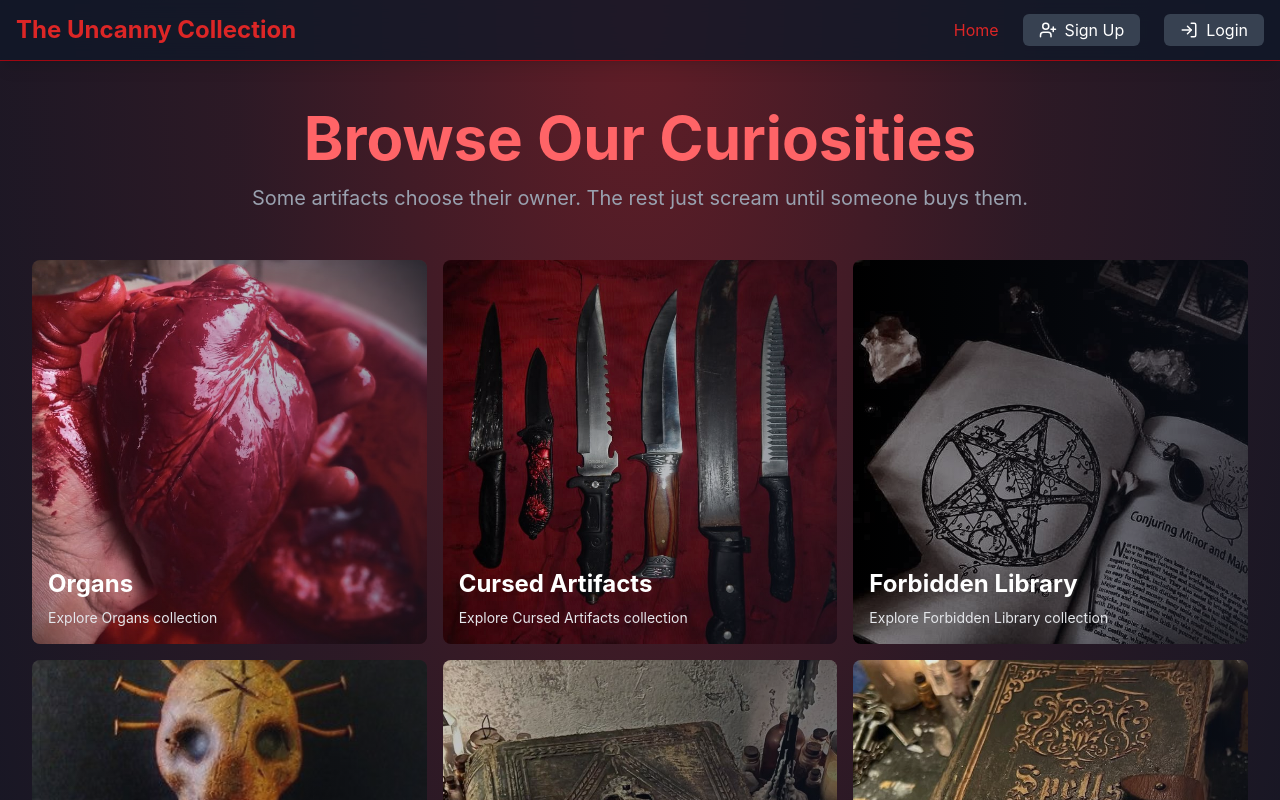
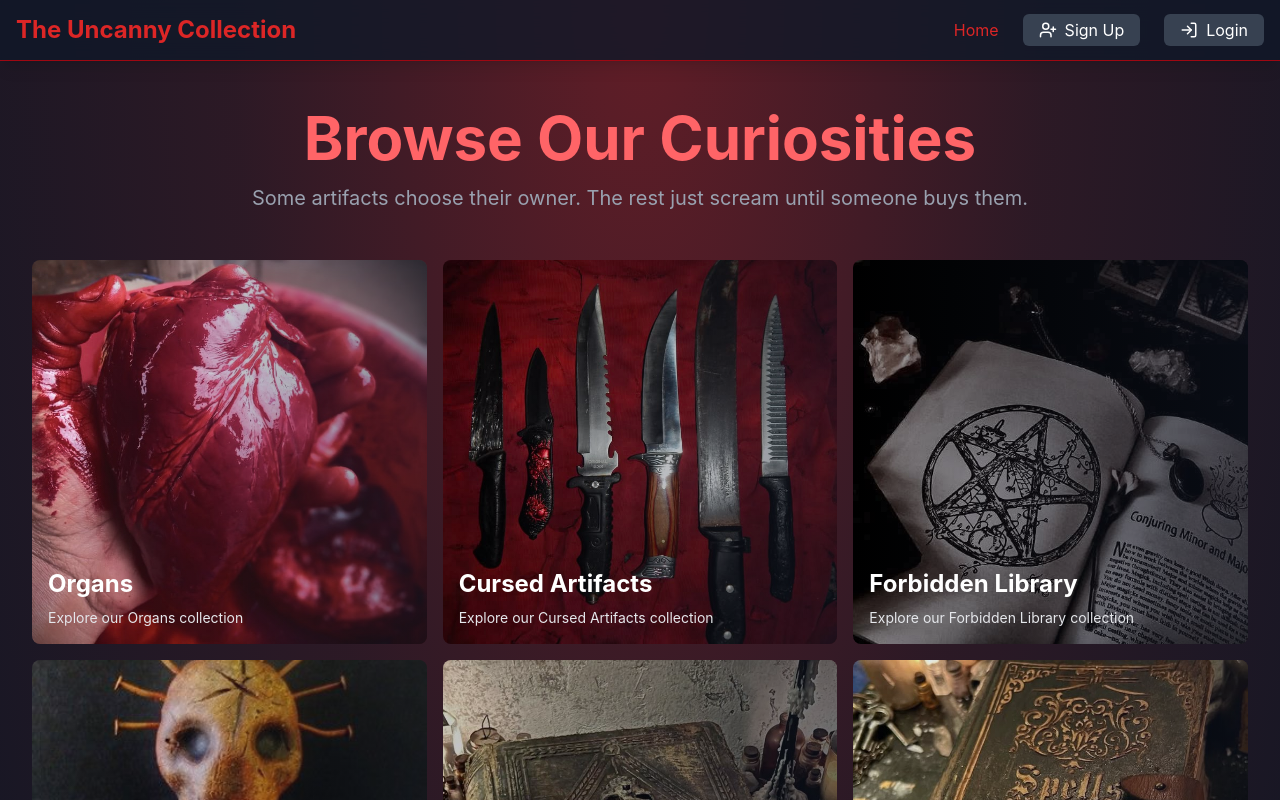
Before and after one commit to quintonCodes2007/E-commerce-store, a React app in the folder frontend/: page / in a window 1280 px wide. Shown: the top 800 px of the page. Built offline with nearby package versions, Linux system fonts and the light colour scheme; no server answers; the HTML template or start-up script is replaced by a standard one.

Commit message:
color stuff

```diff
--- a/frontend/src/components/AnalyticsTab.jsx
+++ b/frontend/src/components/AnalyticsTab.jsx
@@ -64,7 +64,7 @@ const AnalyticsTab = () => {
 				/>
 			</div>
 			<motion.div
-				className='bg-gray-800/60 rounded-lg p-6 shadow-lg'
+				className='bg-red-900/20 rounded-lg p-6 shadow-lg'
 				initial={{ opacity: 0, y: 20 }}
 				animate={{ opacity: 1, y: 0 }}
 				transition={{ duration: 0.5, delay: 0.25 }}
@@ -115,7 +115,7 @@ const AnalyticsCard = ({ title, value, icon: Icon, color }) => (
 			</div>
 		</div>
 		<div className='absolute inset-0 bg-gradient-to-br from-red-600 to-red-900 opacity-30' />
-		<div className='absolute -bottom-4 -right-4 text-red-800 opacity-50'>
+		<div className='absolute -bottom-4 -right-4 text-red-500 opacity-50'>
 			<Icon className='h-32 w-32' />
 		</div>
 	</motion.div>
--- a/frontend/src/components/CategoryItem.jsx
+++ b/frontend/src/components/CategoryItem.jsx
@@ -16,7 +16,7 @@ const CategoryItem = ({category}) => {
                 />
                 <div className='absolute bottom-0 left-0 right-0 p-4 z-20'>
                     <h3 className='text-2xl font-bold text-white mb-2'>{category.name}</h3>
-                    <p className='text-gray-200 text-sm'>Explore {category.name} collection</p>
+                    <p className='text-gray-200 text-sm'>Explore our {category.name} collection</p>
                 </div>
             </div>
         </Link>
```
